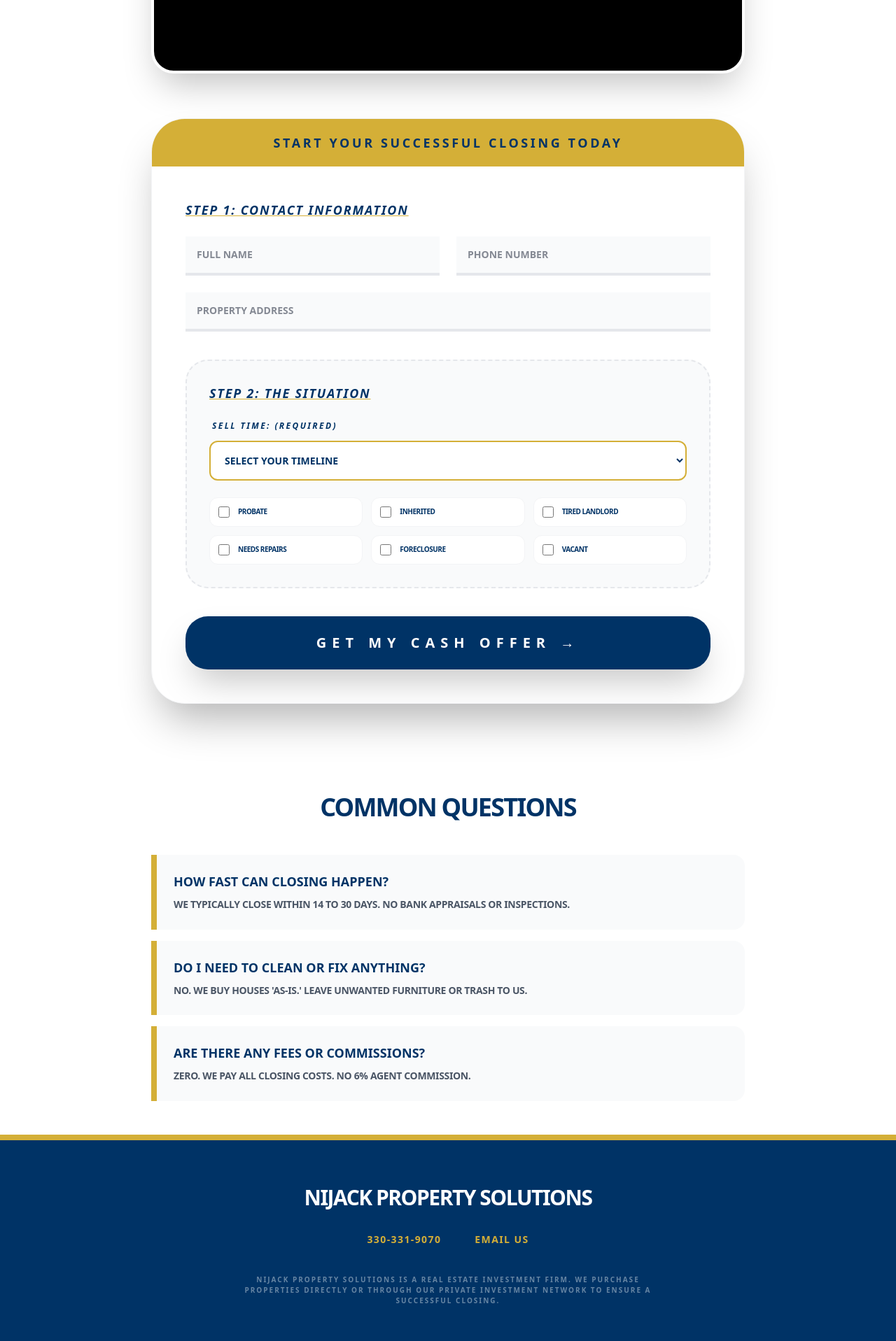
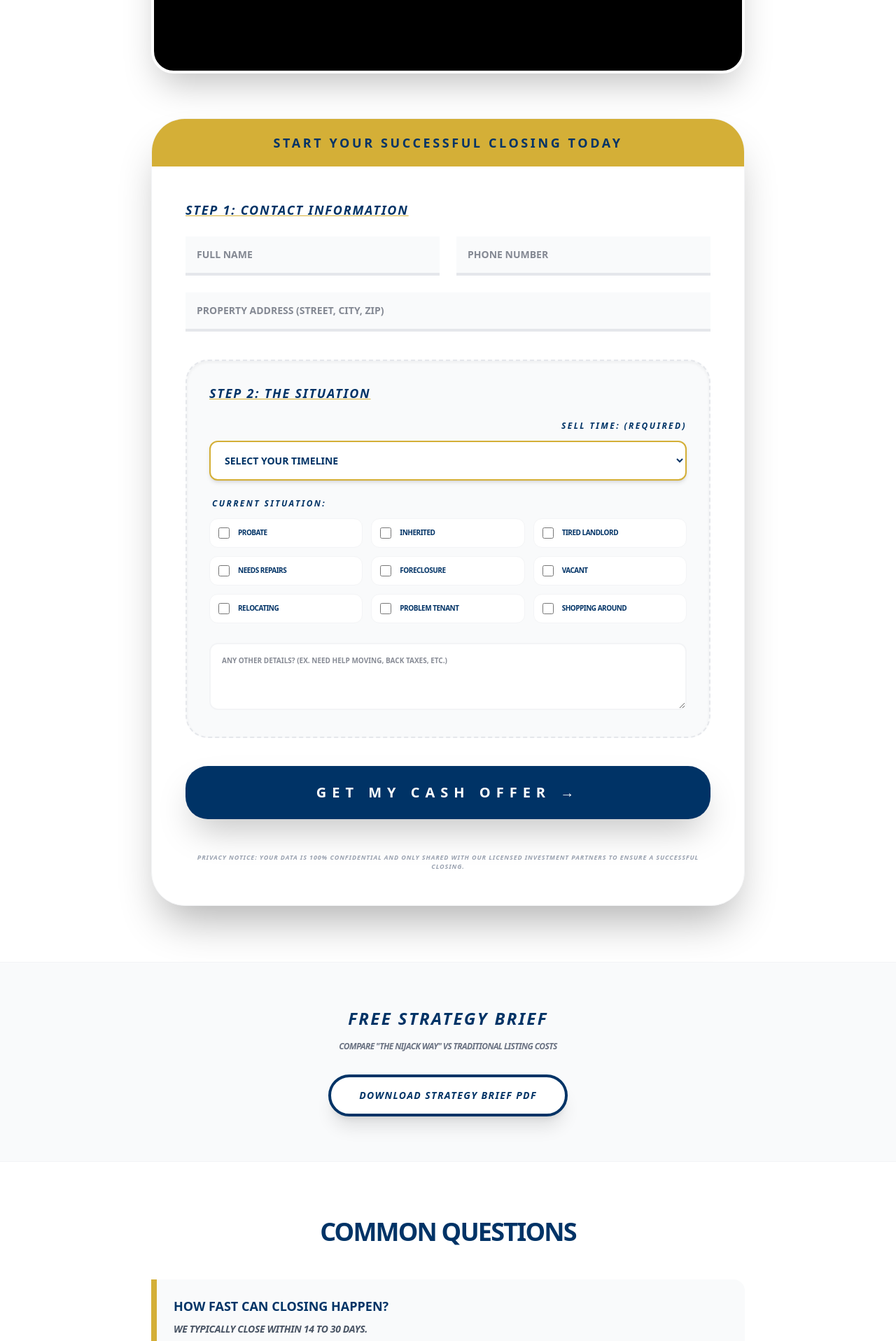
Before and after one commit to nijackacquisitions56/nijack-property-solutions, a React (Vite) app: page / in a window 1280 px wide. Shown: the part 880-2797 px from the top of the page at 70% size. Built offline with nearby package versions, Linux system fonts and the light colour scheme.

Commit message:
Update App.jsx

```diff
--- a/src/App.jsx
+++ b/src/App.jsx
@@ -17,30 +17,33 @@ const NijackSite = () => {
         </div>
       </nav>
 
-      {/* 2. HERO SECTION */}
+      {/* 2. HERO SECTION - WITH UNDERLINES */}
       <section className="bg-[#003366] text-white pt-12 pb-24 border-b-8 border-[#D4AF37]">
         <div className="max-w-6xl mx-auto px-6 text-center">
           <h1 className="text-5xl md:text-8xl font-black mb-6 uppercase tracking-tighter leading-[0.9]">
-            Sell Your House <span className="text-[#D4AF37]">FAST</span> <br/>
-            For <span className="underline decoration-[#D4AF37]/40">CASH</span>
+            Sell Your House <span className="relative inline-block px-1">FAST
+              <span className="absolute bottom-0 left-0 w-full h-2 bg-[#D4AF37]/40"></span>
+            </span> <br/>
+            For <span className="relative inline-block px-1 text-[#D4AF37]">CASH
+              <span className="absolute bottom-0 left-0 w-full h-2 bg-white/30"></span>
+            </span>
           </h1>
           <p className="text-xl md:text-3xl font-bold italic opacity-90 uppercase tracking-[0.2em] mb-8">
             "Rooted in Care, Driven by Results."
           </p>
-          <div className="inline-flex items-center gap-3 bg-white/10 border border-white/20 px-8 py-3 rounded-full">
+          <div className="inline-flex items-center gap-3 bg-white/10 border border-white/20 px-8 py-3 rounded-full italic">
             <p className="text-sm md:text-lg font-black uppercase tracking-[0.1em]">Successful Closings: 14 - 30 Days</p>
           </div>
         </div>
       </section>
 
-      {/* 3. THE VIDEO SECTION (THE MISSING SPOT) */}
+      {/* 3. VIDEO SECTION */}
       <section className="max-w-4xl mx-auto px-6 -mt-10 mb-16">
         <div className="bg-black rounded-[2rem] aspect-video shadow-2xl overflow-hidden border-4 border-white flex items-center justify-center relative">
           <div className="text-center">
             <div className="text-[#D4AF37] text-6xl mb-4">▶</div>
-            <p className="text-white font-black uppercase tracking-widest text-sm">Watch: The Nijack Strategy</p>
+            <p className="text-white font-black uppercase tracking-widest text-sm italic">Strategy Session: How We Maximize Your Equity</p>
           </div>
-          {/* Once you have your video, replace the div above with an <iframe /> or <video /> tag */}
         </div>
       </section>
 
@@ -59,16 +62,16 @@ const NijackSite = () => {
                   <input type="text" placeholder="FULL NAME" className="w-full bg-gray-50 border-b-4 border-gray-200 p-4 font-black uppercase text-sm focus:border-[#003366] outline-none" required />
                   <input type="tel" placeholder="PHONE NUMBER" className="w-full bg-gray-50 border-b-4 border-gray-200 p-4 font-black uppercase text-sm focus:border-[#003366] outline-none" required />
                 </div>
-                <input type="text" placeholder="PROPERTY ADDRESS" className="w-full bg-gray-50 border-b-4 border-gray-200 p-4 font-black uppercase text-sm focus:border-[#003366] outline-none" required />
+                <input type="text" placeholder="PROPERTY ADDRESS (STREET, CITY, ZIP)" className="w-full bg-gray-50 border-b-4 border-gray-200 p-4 font-black uppercase text-sm focus:border-[#003366] outline-none" required />
               </div>
 
-              {/* STEP 2: SELL TIME & SITUATION */}
-              <div className="space-y-6 p-8 bg-gray-50 rounded-[2rem] border-2 border-dashed border-gray-200">
+              {/* STEP 2: SITUATION & SELL TIME */}
+              <div className="space-y-6 p-8 bg-gray-50 rounded-[2rem] border-2 border-dashed border-gray-200 shadow-inner">
                 <h3 className="text-[#003366] font-black uppercase tracking-widest text-lg italic underline decoration-[#D4AF37]">Step 2: The Situation</h3>
 
                 <div className="space-y-3">
-                  <label className="block text-[12px] font-black text-[#003366] uppercase tracking-[0.2em] italic ml-1">SELL TIME: (REQUIRED)</label>
-                  <select name="selling_timeline" required className="w-full bg-white border-2 border-[#D4AF37] rounded-xl p-4 font-black uppercase text-sm text-[#003366] outline-none cursor-pointer">
+                  <label className="block text-[12px] font-black text-[#003366] uppercase tracking-[0.2em] italic ml-1 text-right">SELL TIME: (REQUIRED)</label>
+                  <select name="selling_timeline" required className="w-full bg-white border-2 border-[#D4AF37] rounded-xl p-4 font-black uppercase text-sm text-[#003366] outline-none cursor-pointer shadow-md">
                     <option value="" disabled selected>Select Your Timeline</option>
                     <option value="ASAP">ASAP (RIGHT AWAY)</option>
                     <option value="< 30 Days">&lt; 30 DAYS</option>
@@ -78,50 +81,67 @@ const NijackSite = () => {
                   </select>
                 </div>
 
-                <div className="grid grid-cols-2 md:grid-cols-3 gap-3">
-                  {["Probate", "Inherited", "Tired Landlord", "Needs Repairs", "Foreclosure", "Vacant"].map((label) => (
-                    <label key={label} className="flex items-center gap-3 p-3 bg-white rounded-xl border border-gray-100 cursor-pointer">
-                      <input type="checkbox" className="h-4 w-4 accent-[#003366]" />
-                      <span className="font-black uppercase text-[10px] tracking-tighter text-[#003366]">{label}</span>
-                    </label>
-                  ))}
+                <div className="space-y-3">
+                  <label className="block text-[12px] font-black text-[#003366] uppercase tracking-[0.2em] italic ml-1">Current Situation:</label>
+                  <div className="grid grid-cols-2 md:grid-cols-3 gap-3">
+                    {["Probate", "Inherited", "Tired Landlord", "Needs Repairs", "Foreclosure", "Vacant", "Relocating", "Problem Tenant", "Shopping Around"].map((label) => (
+                      <label key={label} className="flex items-center gap-3 p-3 bg-white rounded-xl border border-gray-100 cursor-pointer hover:border-[#D4AF37] transition-all">
+                        <input type="checkbox" className="h-4 w-4 accent-[#003366]" />
+                        <span className="font-black uppercase text-[10px] tracking-tighter text-[#003366]">{label}</span>
+                      </label>
+                    ))}
+                  </div>
+                  {/* OTHER PLUS BOX */}
+                  <textarea placeholder="ANY OTHER DETAILS? (EX. NEED HELP MOVING, BACK TAXES, ETC.)" className="w-full bg-white border-2 border-gray-100 rounded-xl p-4 font-black uppercase text-[10px] focus:border-[#003366] outline-none mt-4 h-24" />
                 </div>
               </div>
 
-              <button type="submit" className="w-full bg-[#003366] hover:bg-[#D4AF37] text-white font-black py-6 rounded-[2rem] shadow-2xl transition-all uppercase tracking-[0.4em] text-xl">
+              <button type="submit" className="w-full bg-[#003366] hover:bg-[#D4AF37] text-white font-black py-6 rounded-[2rem] shadow-2xl transition-all uppercase tracking-[0.4em] text-xl group">
                 Get My Cash Offer →
               </button>
+              <p className="text-center text-[9px] font-bold text-gray-400 uppercase tracking-widest italic mt-2">Privacy Notice: Your data is 100% confidential and only shared with our licensed investment partners to ensure a successful closing.</p>
             </div>
           </form>
         </div>
       </section>
 
-      {/* 5. COMMON QUESTIONS (FAQ) */}
-      <section className="max-w-4xl mx-auto px-6 py-12">
+      {/* 5. PDF STRATEGY BRIEF SECTION */}
+      <section className="bg-gray-50 py-16 border-y border-gray-100">
+        <div className="max-w-4xl mx-auto px-6 text-center">
+          <h2 className="text-[#003366] font-black text-2xl uppercase tracking-widest mb-4 italic">Free Strategy Brief</h2>
+          <p className="text-gray-500 font-bold uppercase text-xs tracking-tighter mb-8 italic">Compare "The Nijack Way" vs Traditional Listing Costs</p>
+          <a href="/strategy-brief.pdf" target="_blank" className="inline-block bg-white border-4 border-[#003366] text-[#003366] font-black px-10 py-4 rounded-full hover:bg-[#003366] hover:text-white transition-all uppercase tracking-widest text-sm shadow-xl italic">
+            Download Strategy Brief PDF
+          </a>
+        </div>
+      </section>
+
+      {/* 6. COMMON QUESTIONS */}
+      <section className="max-w-4xl mx-auto px-6 py-20">
         <h2 className="text-[#003366] font-black text-4xl uppercase tracking-tighter mb-12 text-center">Common Questions</h2>
         <div className="space-y-4">
           {[
-            { q: "How fast can closing happen?", a: "We typically close within 14 to 30 days. No bank appraisals or inspections." },
-            { q: "Do I need to clean or fix anything?", a: "No. We buy houses 'As-Is.' Leave unwanted furniture or trash to us." },
-            { q: "Are there any fees or commissions?", a: "Zero. We pay all closing costs. No 6% agent commission." }
+            { q: "How fast can closing happen?", a: "We typically close within 14 to 30 days." },
+            { q: "Do I need to clean or fix anything?", a: "No. We buy houses 'As-Is.'" },
+            { q: "Are there any fees or commissions?", a: "Zero. We pay all closing costs." }
           ].map((item, idx) => (
             <div key={idx} className="p-6 border-l-8 border-[#D4AF37] bg-gray-50 rounded-r-2xl">
               <h4 className="font-black text-[#003366] uppercase text-lg mb-2">{item.q}</h4>
-              <p className="font-bold text-gray-600 text-sm uppercase leading-relaxed tracking-tight">{item.a}</p>
+              <p className="font-bold text-gray-600 text-sm uppercase leading-relaxed tracking-tight italic">{item.a}</p>
             </div>
           ))}
         </div>
       </section>
 
-      {/* 6. FOOTER */}
+      {/* 7. FOOTER */}
       <footer className="bg-[#003366] py-16 text-white border-t-8 border-[#D4AF37] text-center">
         <span className="font-black text-3xl tracking-tighter uppercase">NIJACK PROPERTY SOLUTIONS</span>
-        <div className="flex justify-center gap-12 font-black uppercase text-sm tracking-widest mt-8">
-          <a href="tel:3303319070" className="text-[#D4AF37] hover:text-white transition-colors">330-331-9070</a>
-          <a href="mailto:nicole@nijackpropertysolutions.com" className="text-[#D4AF37] hover:text-white transition-colors">Email Us</a>
+        <div className="flex justify-center gap-12 font-black uppercase text-[10px] tracking-[0.2em] mt-8 italic">
+          <span>330-331-9070</span>
+          <span>Cuyahoga Falls, OH</span>
         </div>
-        <p className="text-[10px] font-bold uppercase tracking-[0.2em] opacity-40 mt-10 max-w-2xl mx-auto px-6">
-          Nijack Property Solutions is a real estate investment firm. We purchase properties directly or through our private investment network to ensure a successful closing.
+        <p className="text-[9px] font-bold uppercase tracking-[0.4em] opacity-30 mt-12">
+          © 2026 NIJACK PROPERTY SOLUTIONS | ALL RIGHTS RESERVED
         </p>
       </footer>
     </div>
```
